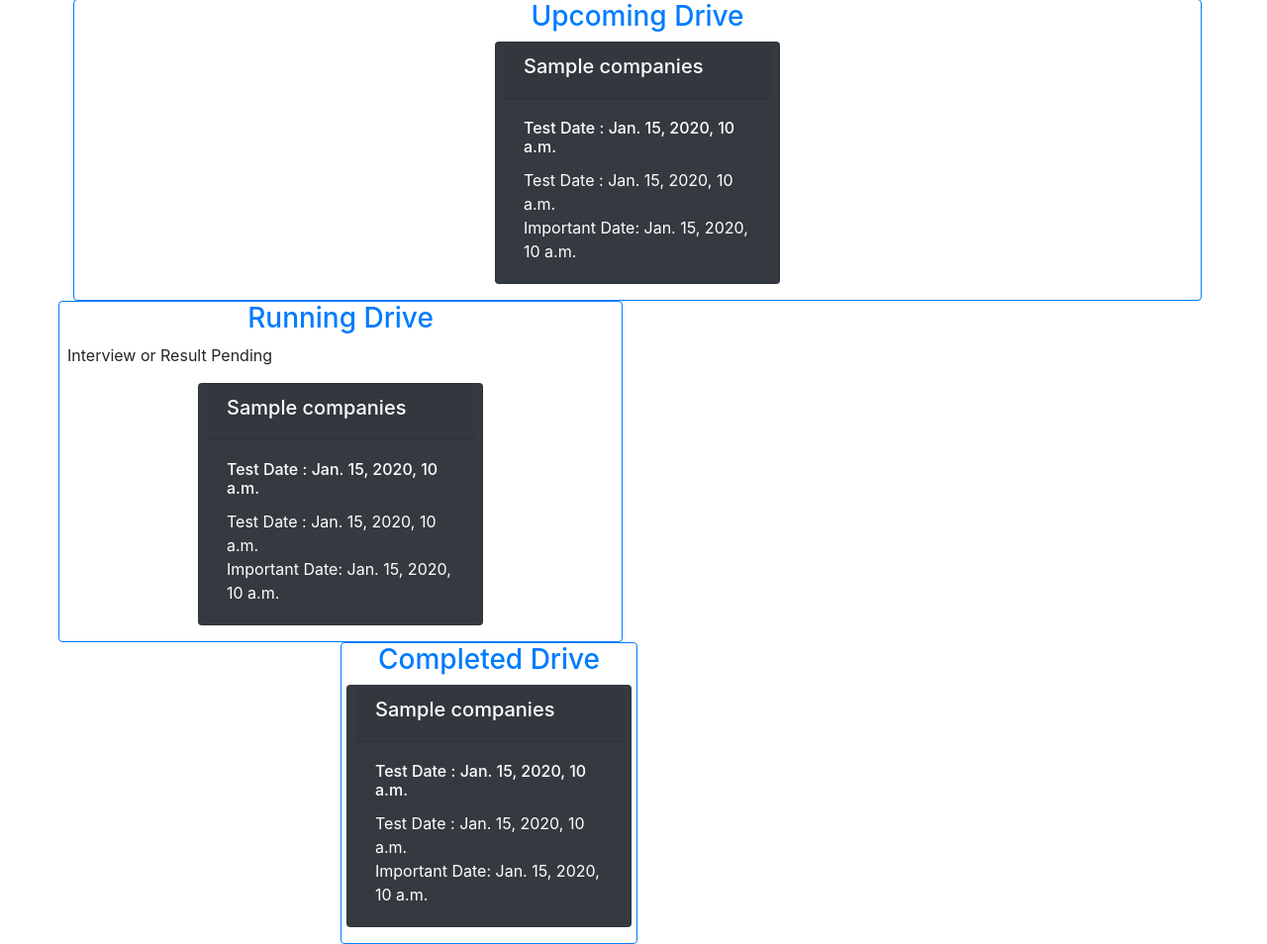
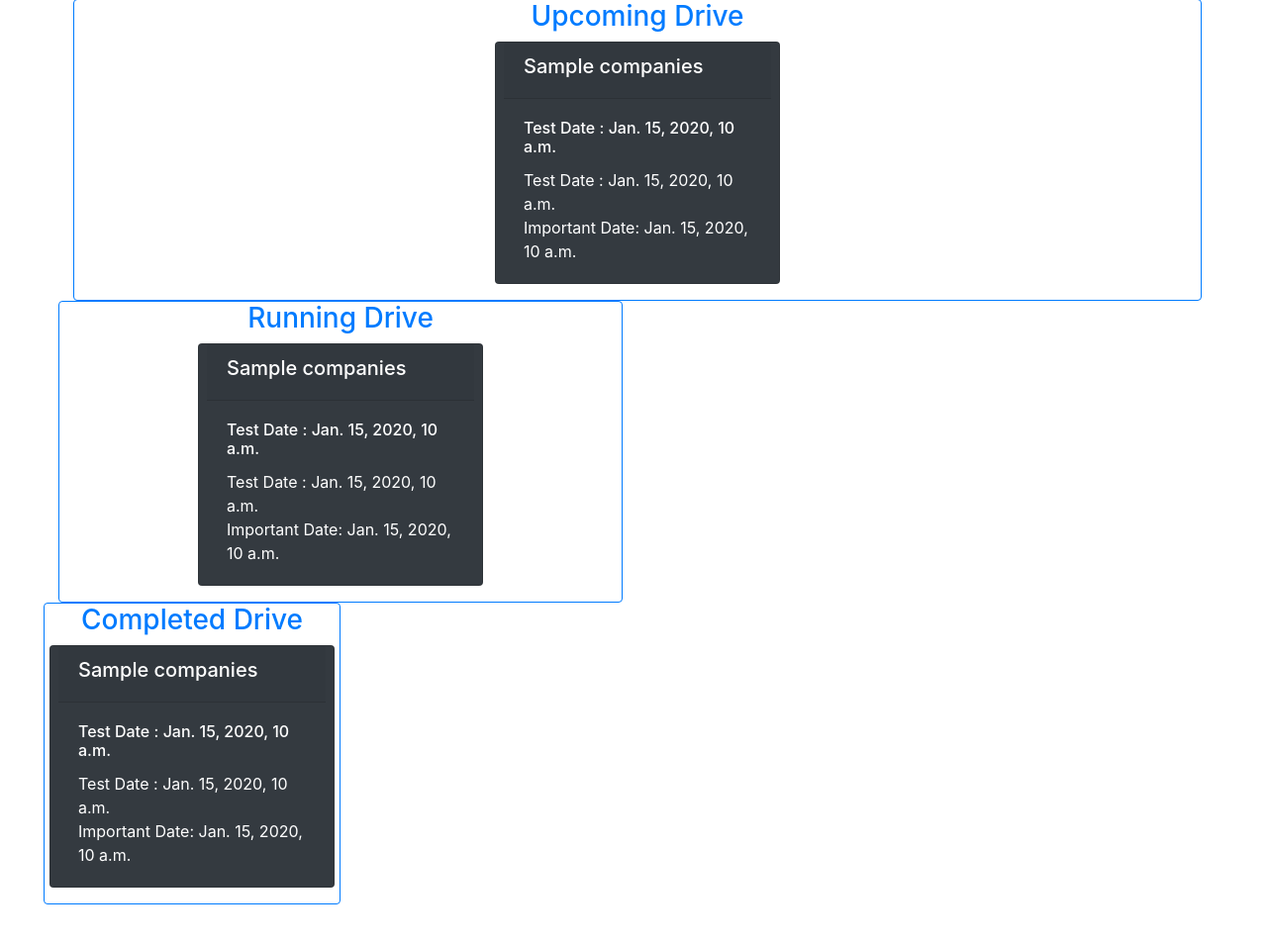
Before and after one commit to tanmaykumar1707/PlacementRecordSearcher, a Django app: template templates/data.html in a window 1280 px wide. Shown: the part 505-1459 px from the top of the page at 99% size. After the commit the page ends 1419 px from the top, so only its background shows below. Run offline with Django 3.2, Linux system fonts and the light colour scheme; the template is opened without the code that fills it: most values are stand-ins (such as "Sample title", 1, 10 or a date in 2020); some libraries are stand-ins or nearby versions.

Commit message:
No  modified

```diff
--- a/templates/data.html
+++ b/templates/data.html
@@ -73,7 +73,7 @@
     <div class="row ">
         <div class="card border-primary col-sm-12 mx-md-1 px-md-2 "  >
             <h3 class="text-primary text-center">Running Drive</h3>
-            <p> Interview or Result Pending  </p>
+
                 <div class="row justify-content-center">
                     {% for x,v in running.items  %}
                         <div class="card text-white bg-dark mb-3 mx-md-2 px-md-2 " style="max-width: 18rem; min-width: 18rem;">
@@ -89,8 +89,7 @@
                     {% endfor %}
                 </div>
     </div>
-
-    <hr>
+  <br>
 
     <div class="row ">
         <div class="card border-primary col-sm-12 mx-md-1 px-md-2 "  >
```
